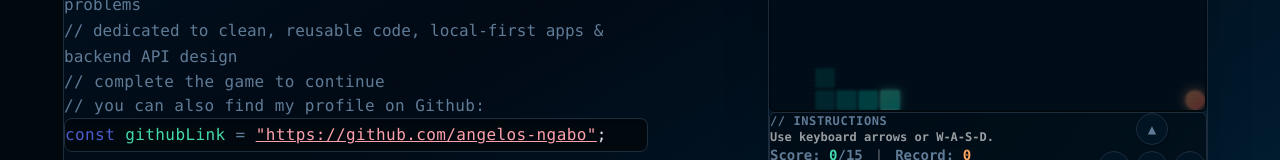
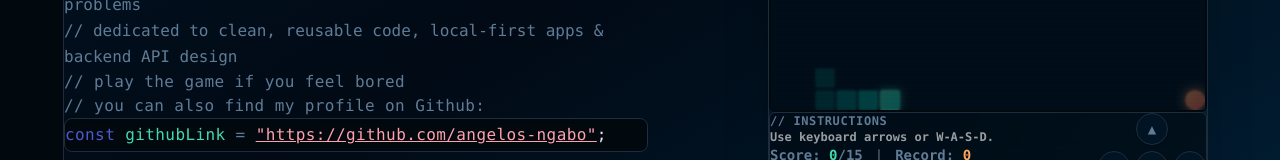
Before and after one commit to angelos-ngabo/portfolio, a React (Vite) app: page / in a window 1280 px wide. Shown: the part 475-635 px from the top of the page. Built offline with nearby package versions, Linux system fonts and the light colour scheme.

Commit message:
update game invitation comment

```diff
--- a/src/sections/HelloView.tsx
+++ b/src/sections/HelloView.tsx
@@ -256,7 +256,7 @@ const HelloView: React.FC = () => {
         {/* Big spacing as seen on Figma */}
         <div className="mt-20 lg:mt-28 space-y-6 font-mono text-base leading-relaxed">
           <div className="space-y-3 text-sm sm:text-base tracking-wide">
-            <p className="text-[#607B96]">// complete the game to continue</p>
+            <p className="text-[#607B96]">// play the game if you feel bored</p>
             <p className="text-[#607B96]">// you can also find my profile on Github:</p>
           </div>
           <div className="rounded-lg border border-[#1E2D3D] bg-[#01080E] p-6 text-sm sm:text-base shadow-inner tracking-wide leading-loose">
```
